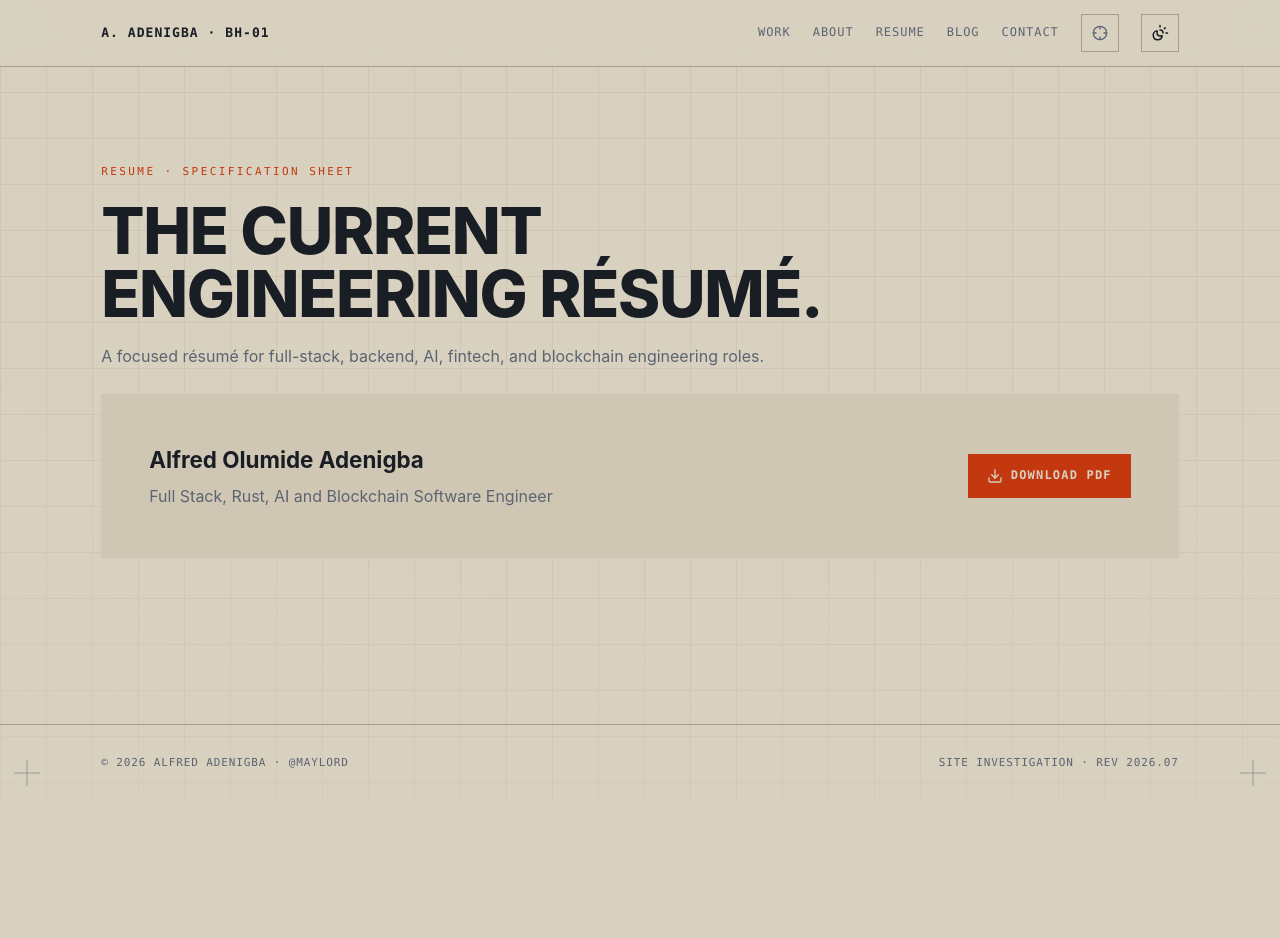
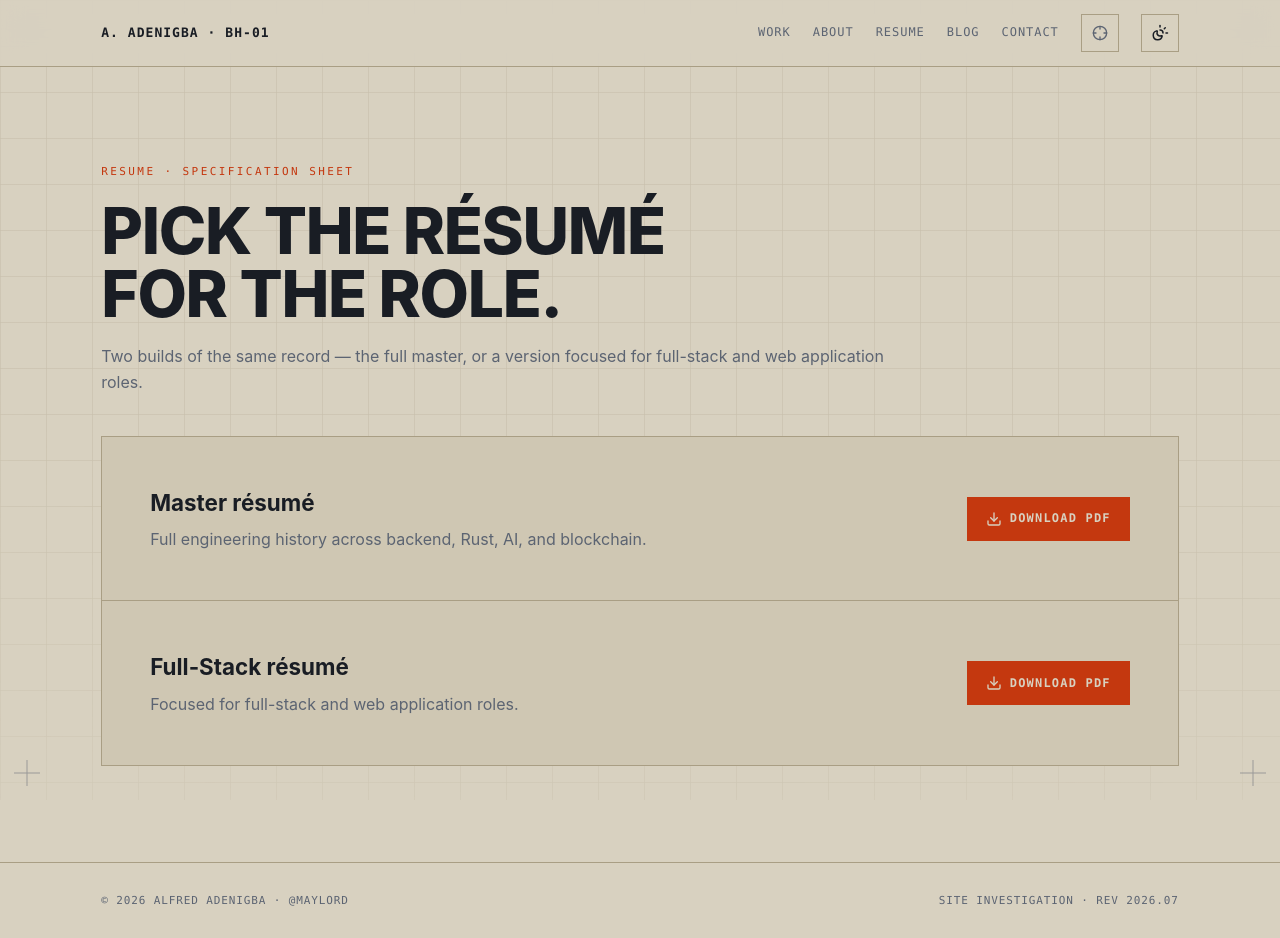
Before and after one commit to 7maylord/portfolio, a Next.js app: page /resume in a window 1280 px wide. Before the commit the page ends 800 px from the top, so only its background shows below. Built offline with nearby package versions, Linux system fonts and the light colour scheme.

Commit message:
feat: add focused full-stack resume alongside the master

```diff
--- a/src/app/page.tsx
+++ b/src/app/page.tsx
@@ -140,7 +140,7 @@ export default async function Home() {
           <Link className="button primary" href="/work">
             Descend into the log <ArrowRight size={16} />
           </Link>
-          <a className="button" href={profile.resume}>
+          <a className="button" href={profile.resumes[0].file}>
             <Download size={16} /> Résumé
           </a>
           <a
--- a/src/app/resume/page.tsx
+++ b/src/app/resume/page.tsx
@@ -16,21 +16,29 @@ export default function ResumePage() {
     <section className="container">
       <div className="page-title">
         <div className="eyebrow">Resume · Specification Sheet</div>
-        <h1>The current engineering résumé.</h1>
+        <h1>Pick the résumé for the role.</h1>
         <p className="muted">
-          A focused résumé for full-stack, backend, AI, fintech, and blockchain
-          engineering roles.
+          Two builds of the same record — the full master, or a version focused
+          for full-stack and web application roles.
         </p>
       </div>
 
-      <div className="resume-panel">
-        <div>
-          <h2>Alfred Olumide Adenigba</h2>
-          <p>Full Stack, Rust, AI and Blockchain Software Engineer</p>
-        </div>
-        <a className="button primary" href={profile.resume}>
-          <Download size={16} /> Download PDF
-        </a>
+      <div className="resume-list">
+        {profile.resumes.map((resume) => (
+          <div className="resume-panel" key={resume.file}>
+            <div>
+              <h2>{resume.label}</h2>
+              <p>{resume.note}</p>
+            </div>
+            <a
+              className="button primary"
+              href={resume.file}
+              aria-label={`Download the ${resume.label}`}
+            >
+              <Download size={16} /> Download PDF
+            </a>
+          </div>
+        ))}
       </div>
     </section>
   );
--- a/src/content/profile.ts
+++ b/src/content/profile.ts
@@ -7,16 +7,31 @@ export const profile = {
   linkedin: "https://www.linkedin.com/in/alfred-olumide-adenigba/",
   x: "https://x.com/0xMaylord",
   medium: "https://maylord.medium.com/",
-  resume: "/Alfred_Olumide_Adenigba_Resume.pdf",
+
+  resumes: [
+    {
+      label: "Master résumé",
+      note: "Full engineering history across backend, Rust, AI, and blockchain.",
+      file: "/Alfred_Olumide_Adenigba_Resume.pdf",
+    },
+    {
+      label: "Full-Stack résumé",
+      note: "Focused for full-stack and web application roles.",
+      file: "/Alfred_Olumide_Adenigba_Full_Stack_Resume.pdf",
+    },
+  ],
 };
 
 export const stackGroups = [
-  ["Core", ["TypeScript", "Rust", "JavaScript", "Solidity", "Cairo", "SQL"]],
+  ["Core", ["TypeScript", "Rust", "JavaScript", "Solidity", "Cairo"]],
   ["Backend", ["NestJS", "Node.js", "Express", "Axum", "REST APIs", "JWT"]],
   ["Frontend", ["Next.js", "React", "Tailwind CSS", "Responsive UI"]],
-  ["Data & Infra", ["PostgreSQL", "MongoDB", "Redis", "Docker", "Vercel"]],
+  [
+    "Data & Infra",
+    ["PostgreSQL", "MongoDB", "Redis", "Docker", "AWS", "Vercel"],
+  ],
   [
     "Blockchain",
-    ["Foundry", "Hardhat", "Starknet", "Soroban", "Stylus", "ink!"],
+    ["Foundry", "Hardhat", "Clarity", "Soroban", "Stylus", "ink!"],
   ],
 ] as const;
```
Also changed, not shown: 1 other file (tests, documents, lock files or other folders).
